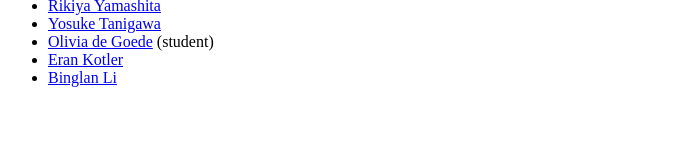
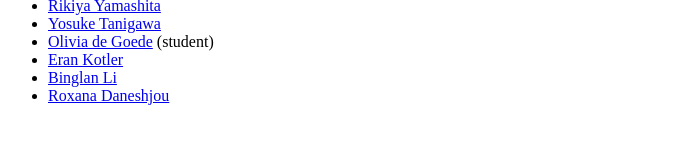
Before and after one commit to vijayp/biods253-spring2021, a plain HTML site: page index.html in a window 1280 px wide. Shown: the part 152-296 px from the top of the page, without its empty margins (0-699 px from the left). Drawn offline with Linux system fonts and the light colour scheme.

Commit message:
add my info

```diff
--- a/index.html
+++ b/index.html
@@ -13,6 +13,7 @@
 <li><a href="https://web.stanford.edu/group/kirkegaard/people.html">Olivia de Goede</a> (student) </li>
 <li><a href="https://profiles.stanford.edu/eran-kotler">Eran Kotler</a></li>
 <li><a href="https://profiles.stanford.edu/binglan-li">Binglan Li</a></li>
+<li><a href="https://profiles.stanford.edu/roxana-daneshjou">Roxana Daneshjou</a></li>
 </ul>
 
 
```
